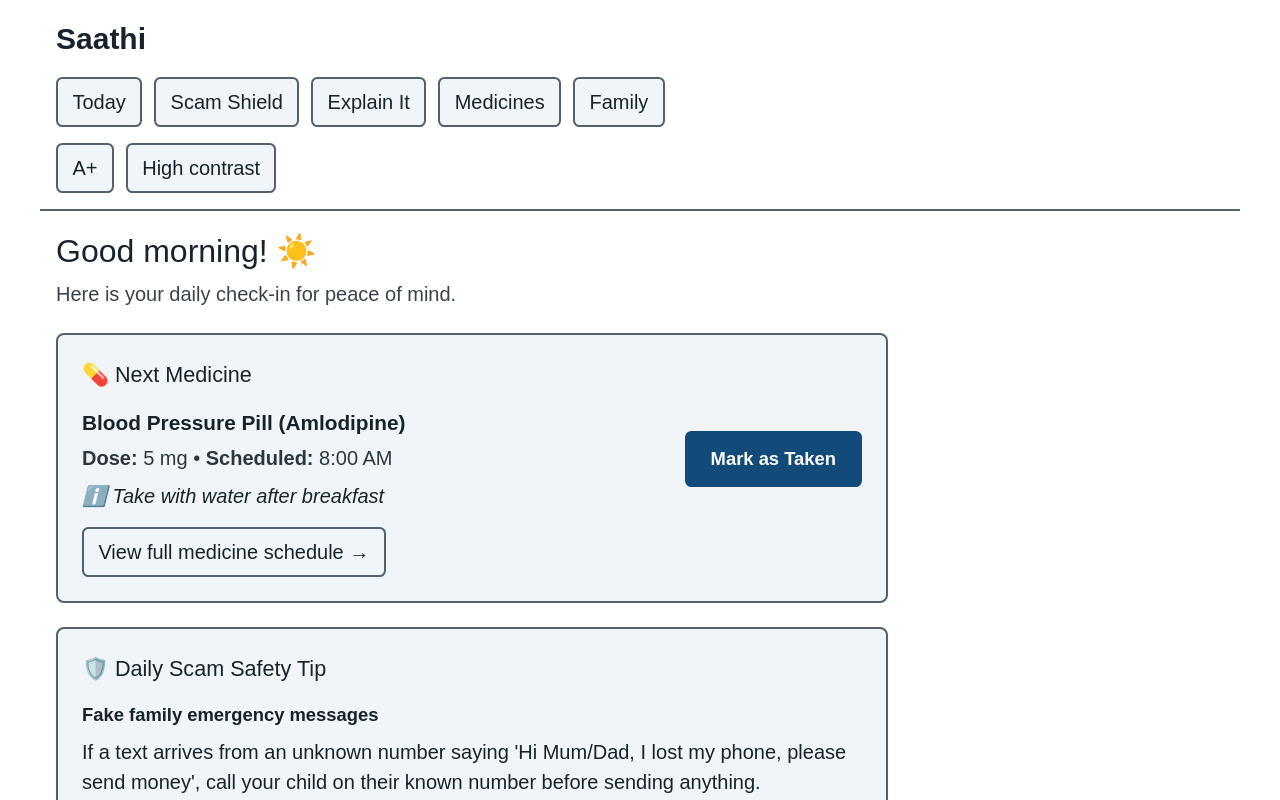
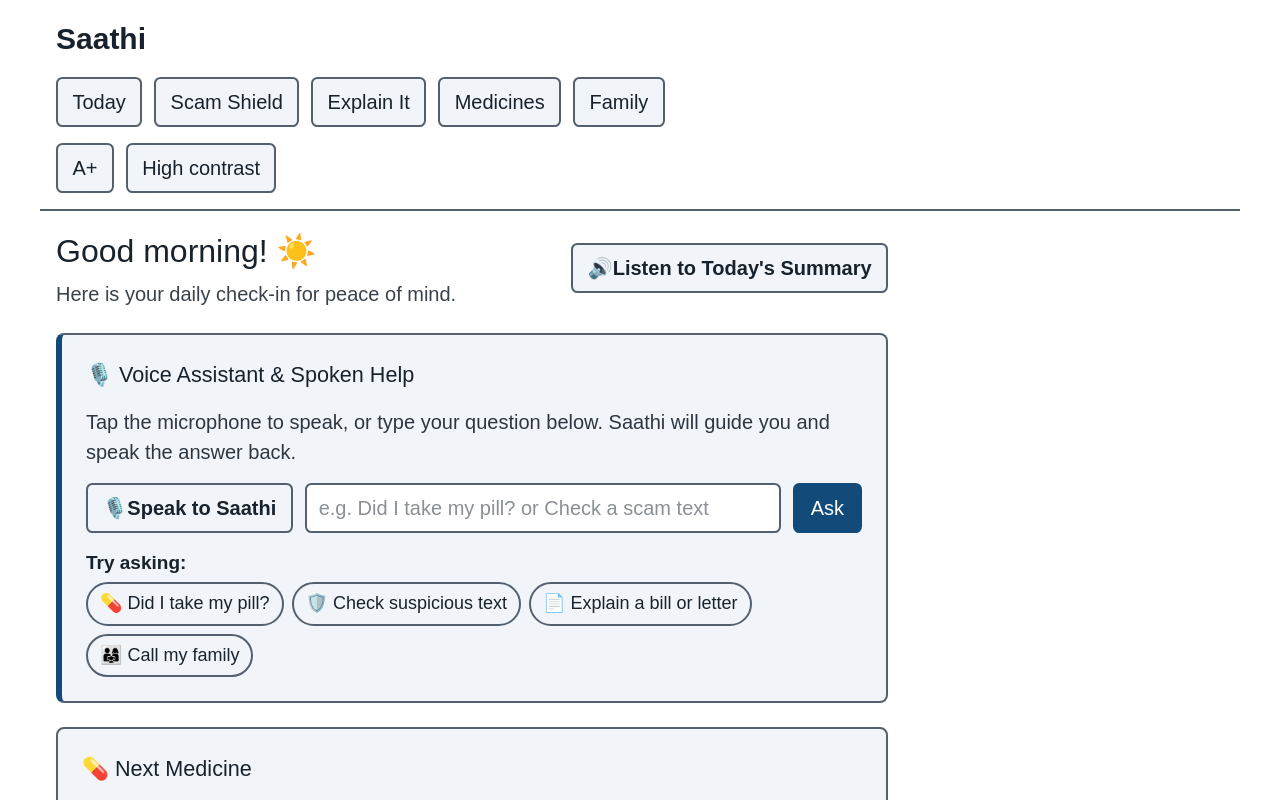
Before and after one commit to rahulkshwh/citizenHelp, a Next.js app: page / in a window 1280 px wide. Shown: the top 800 px of the page. Built offline with nearby package versions, Linux system fonts and the light colour scheme.

Commit message:
feat: add Voice Assistant and ReadAloud daily summary to Home screen

```diff
--- a/src/app/globals.css
+++ b/src/app/globals.css
@@ -132,6 +132,19 @@ footer { border-top: 2px solid var(--border); }
 .voice-input-btn[aria-pressed="true"], .read-aloud-btn[aria-pressed="true"] { background: #b91c1c; border-color: #b91c1c; color: #fff; }
 .high-contrast .voice-input-btn[aria-pressed="true"], .high-contrast .read-aloud-btn[aria-pressed="true"] { background: #ff4d4d; color: #000; border-color: #ff4d4d; }
 
+.greeting-row { display: flex; justify-content: space-between; align-items: center; flex-wrap: wrap; gap: 1rem; }
+.voice-assistant-section { border-left: 6px solid var(--action); }
+.voice-assistant-desc { margin: 0.25rem 0 1rem; opacity: 0.9; }
+.voice-controls { display: flex; gap: 0.75rem; align-items: center; flex-wrap: wrap; margin-bottom: 1rem; }
+.voice-assistant-input { flex: 1; min-width: 240px; min-height: 48px; padding: 0.5rem 0.75rem; border: 2px solid var(--border); border-radius: 0.4rem; background: var(--background); color: var(--foreground); font: inherit; }
+.voice-suggestions-label { font-weight: 700; font-size: 0.95em; margin: 0.5rem 0 0.25rem; }
+.voice-chips { display: flex; flex-wrap: wrap; gap: 0.5rem; margin-top: 0.25rem; }
+.voice-chip-btn { font-size: 0.9em; padding: 0.4rem 0.75rem; min-height: 40px; border-radius: 1.5rem; }
+.voice-assistant-result { margin-top: 1.25rem; background: var(--background); border: 2px solid var(--border); border-radius: 0.5rem; padding: 1.25rem; }
+.voice-result-header { display: flex; justify-content: space-between; align-items: center; flex-wrap: wrap; gap: 0.75rem; margin-bottom: 0.75rem; }
+.voice-result-text { font-size: 1.15em; font-weight: 500; margin: 0 0 1rem; line-height: 1.4; }
+.voice-action-row { margin-top: 1rem; display: flex; gap: 0.75rem; flex-wrap: wrap; }
+
 @media (prefers-reduced-motion: reduce) {
   *, ::before, ::after {
     animation-duration: 0.01ms !important;
--- a/src/app/page.tsx
+++ b/src/app/page.tsx
@@ -1,5 +1,6 @@
 "use client";
 
+import { useState, FormEvent } from "react";
 import Link from "next/link";
 import {
   useMedicines,
@@ -8,12 +9,104 @@ import {
   isMedicineTakenToday,
 } from "@/lib/medicines";
 import { getDailyScamTip } from "@/lib/scam-tips";
+import ReadAloud from "@/components/read-aloud";
+import VoiceInput from "@/components/voice-input";
 
 function getGreeting(): string {
   const hour = new Date().getHours();
   if (hour < 12) return "Good morning! ☀️";
   if (hour < 17) return "Good afternoon! 🌤️";
   return "Good evening! 🌙";
+}
+
+function getVoiceAssistantAnswer(
+  query: string,
+  nextMed: ReturnType<typeof getMedicineStatus>["nextMed"],
+  missedMeds: ReturnType<typeof getMedicineStatus>["missedMeds"],
+): { text: string; actionHref?: string; actionLabel?: string } {
+  const q = query.toLowerCase();
+
+  if (
+    q.includes("medicine") ||
+    q.includes("pill") ||
+    q.includes("dose") ||
+    q.includes("tablet") ||
+    q.includes("medication")
+  ) {
+    if (missedMeds.length > 0) {
+      return {
+        text: `You have ${missedMeds.length} missed medicine dose: ${missedMeds.map((m) => m.name).join(", ")}. Please review your medicines schedule.`,
+        actionHref: "/medicines",
+        actionLabel: "Open Medicines Schedule →",
+      };
+    }
+    if (nextMed) {
+      return {
+        text: `Your next medicine is ${nextMed.name} (${nextMed.dosage}) scheduled for ${formatTimeDisplay(nextMed.time)}.`,
+        actionHref: "/medicines",
+        actionLabel: "View Medicine Schedule →",
+      };
+    }
+    return {
+      text: "All your medicines for today are marked as taken! You are all set.",
+      actionHref: "/medicines",
+      actionLabel: "Check Medicine List →",
+    };
+  }
+
+  if (
+    q.includes("scam") ||
+    q.includes("fraud") ||
+    q.includes("suspicious") ||
+    q.includes("otp") ||
+    q.includes("pin") ||
+    q.includes("lottery") ||
+    q.includes("prize") ||
+    q.includes("urgent") ||
+    q.includes("arrest") ||
+    q.includes("fake")
+  ) {
+    return {
+      text: "Be very careful! Scammers often create urgency or ask for OTPs, PINs, or money. Never share private details. Let's inspect the message in Scam Shield.",
+      actionHref: `/scam-shield?text=${encodeURIComponent(query)}`,
+      actionLabel: "Check in Scam Shield →",
+    };
+  }
+
+  if (
+    q.includes("explain") ||
+    q.includes("bill") ||
+    q.includes("letter") ||
+    q.includes("notice") ||
+    q.includes("document") ||
+    q.includes("paper")
+  ) {
+    return {
+      text: "I can help explain confusing letters, bills, and documents in simple words with clear deadlines. Let's open Explain It.",
+      actionHref: `/explain-it?text=${encodeURIComponent(query)}`,
+      actionLabel: "Open Explain It →",
+    };
+  }
+
+  if (
+    q.includes("family") ||
+    q.includes("daughter") ||
+    q.includes("son") ||
+    q.includes("call") ||
+    q.includes("phone") ||
+    q.includes("whatsapp") ||
+    q.includes("doctor")
+  ) {
+    return {
+      text: "You can reach your loved ones with one touch using phone or WhatsApp, or have me help write a message for them.",
+      actionHref: "/family",
+      actionLabel: "Open Family & Contacts →",
+    };
+  }
+
+  return {
+    text: `I heard: "${query}". I am Saathi, your companion for scam checks, explaining letters, tracking medicines, and reaching family. What would you like help with?`,
+  };
 }
 
 export default function TodayPage() {
@@ -23,12 +116,128 @@ export default function TodayPage() {
 
   const { nextMed, missedMeds } = getMedicineStatus(medicines);
 
+  const [inputQuery, setInputQuery] = useState("");
+  const [assistantResult, setAssistantResult] = useState<{
+    text: string;
+    actionHref?: string;
+    actionLabel?: string;
+  } | null>(null);
+
+  const todaySummarySpeech = [
+    greeting,
+    missedMeds.length > 0
+      ? `Attention: You have ${missedMeds.length} missed medicine doses.`
+      : "",
+    nextMed
+      ? `Your next scheduled medicine is ${nextMed.name}, ${nextMed.dosage}, at ${formatTimeDisplay(nextMed.time)}.`
+      : "All your medicines for today are marked as taken.",
+    `Daily scam safety tip: ${scamTip.title}. ${scamTip.tip}`,
+  ]
+    .filter(Boolean)
+    .join(" ");
+
+  function handleQuerySubmit(text: string) {
+    const trimmed = text.trim();
+    if (!trimmed) return;
+    setInputQuery(trimmed);
+    const result = getVoiceAssistantAnswer(trimmed, nextMed, missedMeds);
+    setAssistantResult(result);
+  }
+
+  function onFormSubmit(e: FormEvent<HTMLFormElement>) {
+    e.preventDefault();
+    handleQuerySubmit(inputQuery);
+  }
+
   return (
     <div className="today-page">
       <header className="greeting-header">
-        <h1>{greeting}</h1>
-        <p className="subheading">Here is your daily check-in for peace of mind.</p>
+        <div className="greeting-row">
+          <div>
+            <h1>{greeting}</h1>
+            <p className="subheading">Here is your daily check-in for peace of mind.</p>
+          </div>
+          <ReadAloud text={todaySummarySpeech} label="Listen to Today's Summary" />
+        </div>
       </header>
+
+      {/* Voice Assistant & Spoken Help Section */}
+      <section className="section-card voice-assistant-section" aria-labelledby="voice-assistant-heading">
+        <h2 id="voice-assistant-heading">🎙️ Voice Assistant & Spoken Help</h2>
+        <p className="voice-assistant-desc">
+          Tap the microphone to speak, or type your question below. Saathi will guide you and speak the answer back.
+        </p>
+
+        <form onSubmit={onFormSubmit} className="voice-controls">
+          <VoiceInput
+            label="Speak to Saathi"
+            onTranscript={(transcript) => handleQuerySubmit(transcript)}
+          />
+          <label htmlFor="home-voice-input" className="sr-only">
+            Type a question for Saathi
+          </label>
+          <input
+            id="home-voice-input"
+            type="text"
+            className="voice-assistant-input"
+            placeholder="e.g. Did I take my pill? or Check a scam text"
+            value={inputQuery}
+            onChange={(e) => setInputQuery(e.target.value)}
+          />
+          <button type="submit" className="primary-button">
+            Ask
+          </button>
+        </form>
+
+        <p className="voice-suggestions-label">Try asking:</p>
+        <div className="voice-chips">
+          <button
+            type="button"
+            className="setting-button voice-chip-btn"
+            onClick={() => handleQuerySubmit("Did I take my medicine today?")}
+          >
+            💊 Did I take my pill?
+          </button>
+          <button
+            type="button"
+            className="setting-button voice-chip-btn"
+            onClick={() => handleQuerySubmit("I got a suspicious text message")}
+          >
+            🛡️ Check suspicious text
+          </button>
+          <button
+            type="button"
+            className="setting-button voice-chip-btn"
+            onClick={() => handleQuerySubmit("Explain an official letter or bill")}
+          >
+            📄 Explain a bill or letter
+          </button>
+          <button
+            type="button"
+            className="setting-button voice-chip-btn"
+            onClick={() => handleQuerySubmit("Call or message my family")}
+          >
+            👨‍👩‍👧 Call my family
+          </button>
+        </div>
+
+        {assistantResult && (
+          <div className="voice-assistant-result" role="region" aria-live="polite">
+            <div className="voice-result-header">
+              <h3>Saathi Assistant</h3>
+              <ReadAloud text={assistantResult.text} label="Hear Answer Aloud" />
+            </div>
+            <p className="voice-result-text">{assistantResult.text}</p>
+            {assistantResult.actionHref && assistantResult.actionLabel && (
+              <div className="voice-action-row">
+                <Link href={assistantResult.actionHref} className="primary-button">
+                  {assistantResult.actionLabel}
+                </Link>
+              </div>
+            )}
+          </div>
+        )}
+      </section>
 
       {missedMeds.length > 0 && (
         <div className="alert-card alert-warning" role="alert" aria-live="assertive">
--- a/src/app/scam-shield/page.tsx
+++ b/src/app/scam-shield/page.tsx
@@ -47,7 +47,12 @@ function localResult(verdict: Verdict, signals: string[]): ScamResult {
 }
 
 export default function ScamShieldPage() {
-  const [text, setText] = useState("");
+  const [text, setText] = useState(() => {
+    if (typeof window !== "undefined") {
+      return new URLSearchParams(window.location.search).get("text") || "";
+    }
+    return "";
+  });
   const [result, setResult] = useState<ScamResult | null>(null);
   const [message, setMessage] = useState("");
   const [isLoading, setIsLoading] = useState(false);
--- a/src/components/voice-input.tsx
+++ b/src/components/voice-input.tsx
@@ -6,6 +6,7 @@ type VoiceInputProps = {
   onTranscript: (text: string) => void;
   className?: string;
   disabled?: boolean;
+  label?: string;
 };
 
 function subscribeNoop() {
@@ -20,13 +21,30 @@ function getServerFalse(): boolean {
   return false;
 }
 
-export default function VoiceInput({ onTranscript, className = "", disabled = false }: VoiceInputProps) {
+export default function VoiceInput({
+  onTranscript,
+  className = "",
+  disabled = false,
+  label = "Dictate",
+}: VoiceInputProps) {
   const isSupported = useSyncExternalStore(subscribeNoop, checkSpeechRecognitionSupported, getServerFalse);
   const [isListening, setIsListening] = useState(false);
   const [voiceStatus, setVoiceStatus] = useState("");
 
   if (!isSupported) {
-    return null; // Gracefully hidden if browser does not support SpeechRecognition
+    return (
+      <div className="voice-input-container">
+        <button
+          type="button"
+          className={`setting-button voice-input-btn ${className}`}
+          disabled
+          title="Voice input works with Google Chrome, Microsoft Edge, or Apple Safari with microphone permission."
+          aria-label="Voice input not supported in this browser"
+        >
+          <span aria-hidden="true">🎙️</span> {label} (Needs Chrome)
+        </button>
+      </div>
+    );
   }
 
   function toggleListening() {
@@ -82,11 +100,11 @@ export default function VoiceInput({ onTranscript, className = "", disabled = fa
         className={`setting-button voice-input-btn ${className}`}
         onClick={toggleListening}
         disabled={disabled}
-        aria-label={isListening ? "Stop listening to microphone" : "Dictate using microphone"}
+        aria-label={isListening ? "Stop listening to microphone" : `${label} using microphone`}
         aria-pressed={isListening}
       >
         <span aria-hidden="true">{isListening ? "⏹️" : "🎙️"}</span>{" "}
-        {isListening ? "Listening…" : "Dictate"}
+        {isListening ? "Listening…" : label}
       </button>
       {voiceStatus && (
         <span className="sr-only" aria-live="polite">
```
Also changed, not shown: src/app/explain-it/page.tsx (+6 -1 lines).
